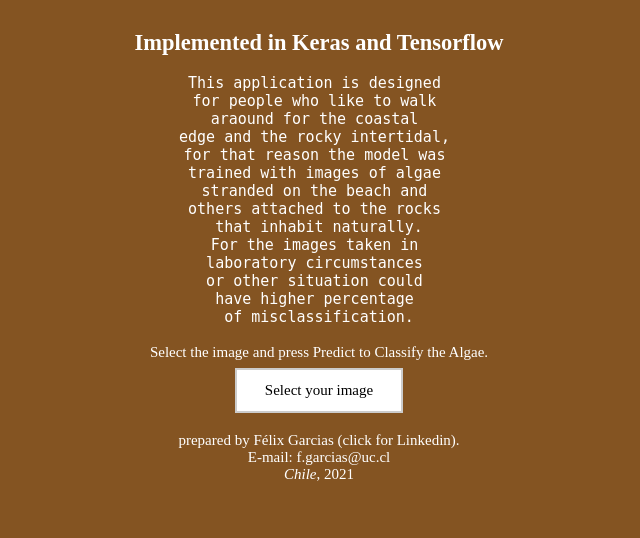
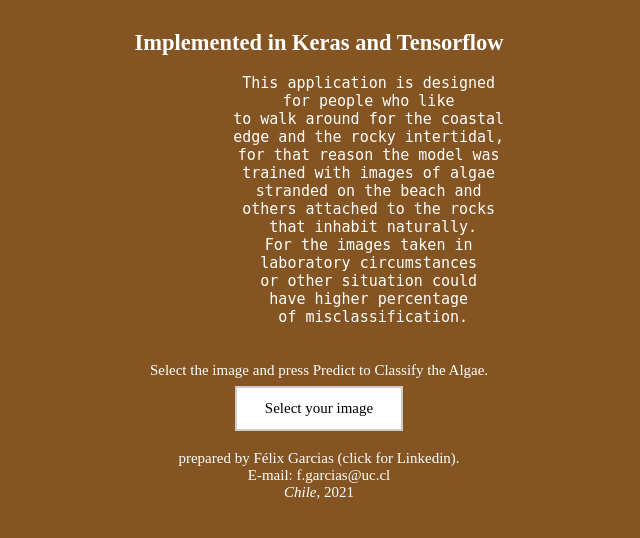
Before and after one commit to Fgarciash/Algae-Classifier, a Flask app: page / in a window 1280 px wide. Shown: the part 34-572 px from the top of the page, without its empty margins (321-961 px from the left). Run offline with Flask 2, Linux system fonts and the light colour scheme; some libraries are stand-ins or nearby versions.

Commit message:
Versión 7

```diff
--- a/templates/index.html
+++ b/templates/index.html
@@ -32,8 +32,8 @@
         <pre>
 
             This application is designed
-for people who like to walk
-araound for the coastal
+            for people who like
+            to walk around for the coastal
             edge and the rocky intertidal,
             for that reason the model was
             trained with images of algae
```
Lines whose indentation alone changed are shown as unchanged.
